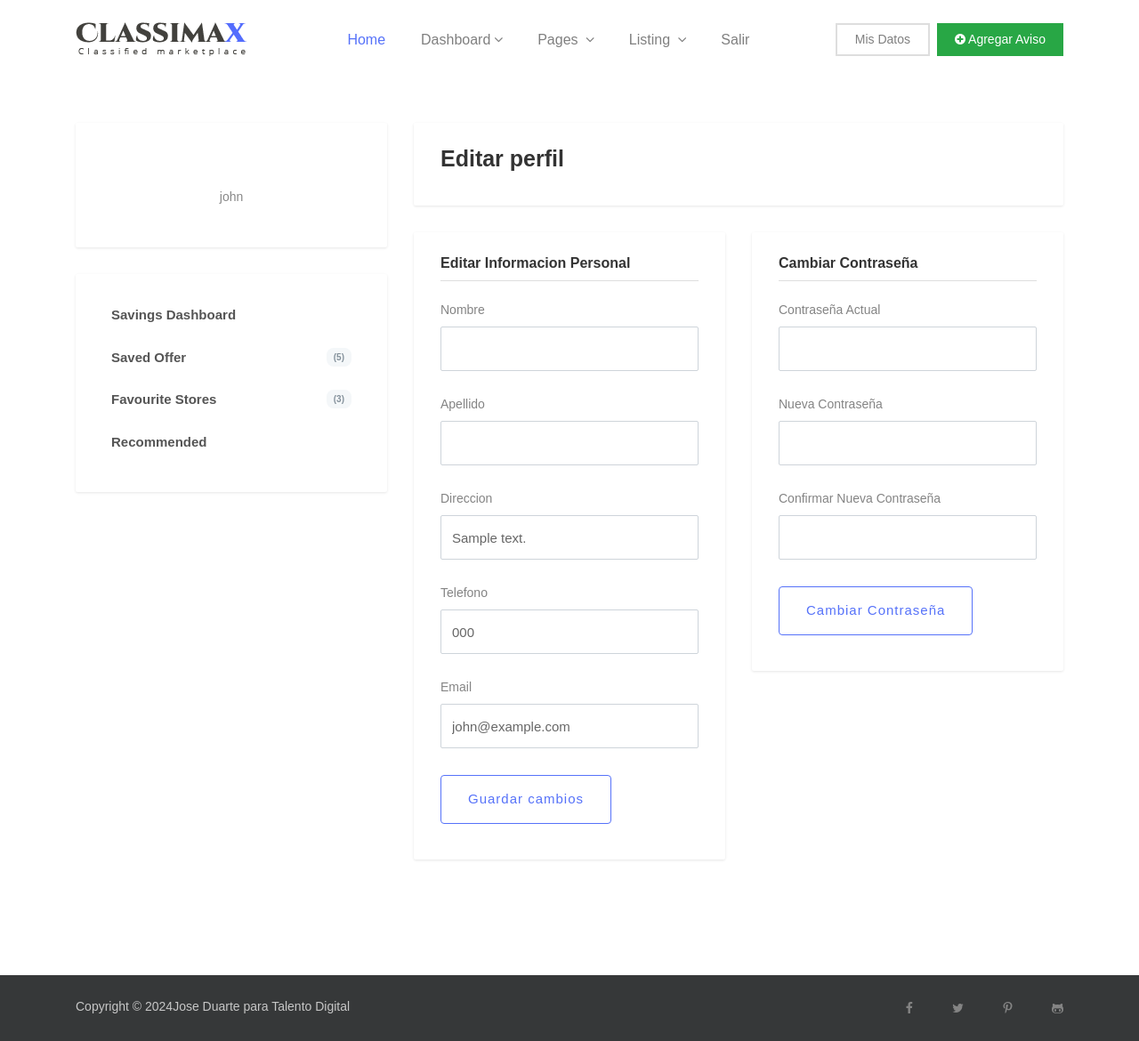
After one commit to saert3311/property_rental_django, a Django app: page /dashboard/editar/ in a window 1280 px wide. The commit adds this page. Shown: the whole page at 89% size. Run offline with Django 5.2, Linux system fonts and the light colour scheme; a user stored in the database is signed in; tables that the repository leaves empty hold one stand-in row (values such as "Sample post"); parts of the project's set-up code (start-up, migrations or seed data) failed here and were passed over; some libraries are stand-ins or nearby versions; some web fonts are replaced.

Commit message:
Dashboard y edicion de perfil

```diff
--- a/rental_django/templates/layouts/header.html
+++ b/rental_django/templates/layouts/header.html
@@ -1,10 +1,11 @@
+{% load static %}
 <header>
 	<div class="container">
 		<div class="row">
 			<div class="col-md-12">
 				<nav class="navbar navbar-expand-lg navbar-light navigation">
 					<a class="navbar-brand" href="index.html">
-						<img src="images/logo.png" alt="">
+						<img src="{% static 'images/logo.png' %}" alt="">
 					</a>
 					<button class="navbar-toggler" type="button" data-toggle="collapse" data-target="#navbarSupportedContent"
 					 aria-controls="navbarSupportedContent" aria-expanded="false" aria-label="Toggle navigation">
@@ -83,7 +84,7 @@
 						<ul class="navbar-nav ml-auto mt-10">
 							<li class="nav-item">
 							{% if request.user.is_authenticated %}
-								<a class="nav-link login-button" href="{% url 'users:logout' %}">Mis Datos</a>
+								<a class="nav-link login-button" href="{% url 'users:dashboard' %}">Mis Datos</a>
 							{% else %}
 								<a class="nav-link login-button" href="{% url 'users:login' %}">Iniciar Sesión</a>
 							{% endif %}
--- a/rental_django/templates/layouts/messages.html
+++ b/rental_django/templates/layouts/messages.html
@@ -1,5 +1,5 @@
 {% if messages %}
-<div class="fixed-top mt-3 mx-3">
+<div class="fixed-top mt-3 container">
     {% for message in messages %}
     <div class="alert alert-{{ message.tags }} alert-dismissible fade show" role="alert">
         {{ message }}
@@ -9,4 +9,9 @@
     </div>
     {% endfor %}
 </div>
+<script>
+    setTimeout(function() {
+        $(".alert").alert('close')
+    }, 5000);
+</script>
 {% endif %}
--- /dev/null
+++ b/rental_django/templates/profile.html
@@ -0,0 +1,97 @@
+{% extends 'layouts/base.html' %}
+{% load widget_tweaks %}
+{% block title %}{{pagetitle}}{% endblock %}
+{% block content %}
+<section class="user-profile section">
+	<div class="container">
+		<div class="row">
+			<div class="col-lg-4">
+				<div class="sidebar">
+					<!-- User Widget -->
+					<div class="widget user">
+						<h5 class="text-center">{{ request.user.get_full_name }}</h5>
+						<p class="text-center">{{ request.user.username }}</p>
+					</div>
+					<!-- Dashboard Links -->
+          <div class="widget user-dashboard-menu">
+            <ul>
+              <li><a href="index.html">Savings Dashboard</a></li>
+              <li><a href="index.html">Saved Offer <span>(5)</span></a></li>
+              <li><a href="index.html">Favourite Stores <span>(3)</span></a></li>
+              <li><a href="index.html">Recommended</a></li>
+            </ul>
+          </div>
+				</div>
+			</div>
+			<div class="col-lg-8">
+				<!-- Edit Profile Welcome Text -->
+				<div class="widget welcome-message">
+					<h2>Editar perfil</h2>
+				</div>
+				<!-- Edit Personal Info -->
+				<div class="row">
+					<div class="col-lg-6 col-md-6">
+						<div class="widget personal-info">
+							<h3 class="widget-header user">Editar Informacion Personal</h3>
+							<form method="post">
+								{% csrf_token %}
+								<!-- First Name -->
+								<div class="form-group">
+									<label for="first-name">Nombre</label>
+									{% render_field user_form.first_name class+="form-control" id="first-name" %}
+
+								</div>
+								<!-- Last Name -->
+								<div class="form-group">
+									<label for="last-name">Apellido</label>
+									{% render_field user_form.last_name class+="form-control" id="last-name" %}
+								</div>
+								<div class="form-group">
+									<label for="user-address">Direccion</label>
+									{% render_field user_form.address class+="form-control" id="user-address" %}
+								</div>
+								<div class="form-group">
+									<label for="user-phone">Telefono</label>
+									{% render_field user_form.phone class+="form-control" id="user-phone" %}
+								</div>
+								<div class="form-group">
+									<label for="user-email">Email</label>
+									{% render_field user_form.email class+="form-control" id="user-email" %}
+								</div>
+								<!-- Submit button -->
+								<button class="btn btn-transparent" name="update_profile">Guardar cambios</button>
+							</form>
+						</div>
+					</div>
+					<div class="col-lg-6 col-md-6">
+						<!-- Change Password -->
+					<div class="widget change-password">
+						<h3 class="widget-header user">Cambiar Contraseña</h3>
+						<form method="post">
+							{% csrf_token %}
+							<!-- Current Password -->
+							<div class="form-group">
+								<label for="current-password">Contraseña Actual</label>
+								<input type="password" class="form-control" id="current-password">
+							</div>
+							<!-- New Password -->
+							<div class="form-group">
+								<label for="new-password">Nueva Contraseña</label>
+								<input type="password" class="form-control" id="new-password">
+							</div>
+							<!-- Confirm New Password -->
+							<div class="form-group">
+								<label for="confirm-password">Confirmar Nueva Contraseña</label>
+								<input type="password" class="form-control" id="confirm-password">
+							</div>
+							<!-- Submit Button -->
+							<button class="btn btn-transparent">Cambiar Contraseña</button>
+						</form>
+					</div>
+					</div>
+				</div>
+			</div>
+		</div>
+	</div>
+</section>
+{% endblock %}
--- a/rental_django/users/forms.py
+++ b/rental_django/users/forms.py
@@ -1,5 +1,6 @@
 from django import forms
 from .models import UserData
+from django.contrib.auth.models import User
 
 class RegisterForm(forms.Form):
     f_name = forms.CharField(max_length=50)
@@ -28,3 +29,11 @@ class RegisterForm(forms.Form):
         if password != password_repeat:
             raise forms.ValidationError('Las contraseñas no coinciden.')
         return password
+
+class UserUpdateForm(forms.ModelForm):
+    address = forms.CharField(max_length=200)
+    phone = forms.CharField(max_length=12)
+
+    class Meta:
+        model = User
+        fields = ['email', 'address', 'phone', 'first_name', 'last_name']
--- a/rental_django/users/urls.py
+++ b/rental_django/users/urls.py
@@ -1,5 +1,5 @@
 from django.urls import path
-from .views import index_view, login_view, register_view, logout_view, dashboard_view
+from .views import index_view, login_view, register_view, logout_view, dashboard_view, edit_profile_view
 
 app_name = 'users'
 
@@ -8,5 +8,6 @@ urlpatterns = [
     path('entrar/', login_view, name='login'),
     path('registro/', register_view, name='register'),
     path('salir/', logout_view, name='logout'),
-    path('dashboard/', dashboard_view, name='dashboard')
+    path('dashboard/', dashboard_view, name='dashboard'),
+    path('dashboard/editar/', edit_profile_view, name='edit_profile')
 ]
--- a/rental_django/users/views.py
+++ b/rental_django/users/views.py
@@ -1,14 +1,14 @@
+from django.shortcuts import get_object_or_404
 from django.forms import ValidationError
 from django.http import JsonResponse
-from django.contrib.auth import login
 from django.contrib import messages
 from .models import Comuna, UserData
 from django.contrib.auth.models import User
 from django.views.generic import TemplateView
-from django.contrib.auth import authenticate, login, logout
-from django.contrib.auth.forms import AuthenticationForm
+from django.contrib.auth import authenticate, login, logout, update_session_auth_hash
+from django.contrib.auth.forms import AuthenticationForm, PasswordChangeForm
 from django.shortcuts import render, redirect
-from .forms import RegisterForm
+from .forms import RegisterForm, UserUpdateForm
 from django.contrib.auth.decorators import login_required
 # Create your views here.
 
@@ -81,4 +81,40 @@ def logout_view(request):
 
 @login_required
 def dashboard_view(request):
-    return render(request, 'dashboard.html', {'pagetitle':'Dashboard'})
+    extra_user_data = UserData.objects.get(user=request.user)
+    return render(request, 'dashboard.html', {'pagetitle':'Dashboard', 'extra_user_data':extra_user_data})
+
+
+@login_required
+def edit_profile_view(request):
+    extra_user_data = get_object_or_404(UserData, user=request.user)
+    if request.method == 'POST':
+        user_form = UserUpdateForm(request.POST, instance=request.user)
+        password_form = PasswordChangeForm(request.user, request.POST)
+        if 'update_profile' in request.POST and user_form.is_valid():
+            user_form.save()
+            data = user_form.cleaned_data
+            extra_user_data.address = data['address']
+            extra_user_data.phone = data['phone']
+            extra_user_data.save()
+            request.user = User.objects.get(id=request.user.id)
+            messages.success(request, 'Perfil actualizado exitosamente.')
+            return redirect('users:dashboard')
+        elif 'change_password' in request.POST and password_form.is_valid():
+            password_form.save()
+            update_session_auth_hash(request, password_form.user)  # Important!
+            messages.success(request, 'Contraseña actualizada exitosamente.')
+            return redirect('users:dashboard')
+    else:
+        user_form = UserUpdateForm(instance=request.user, initial={
+            'address': extra_user_data.address,
+            'phone': extra_user_data.phone,
+        })
+        password_form = PasswordChangeForm(request.user)
+
+    return render(request, 'profile.html', {
+        'pagetitle':'Perfil',
+        'user_form': user_form,
+        'password_form': password_form,
+        'extra_user_data': extra_user_data
+    })
--- a/requirements.txt
+++ b/requirements.txt
@@ -1,5 +1,9 @@
 asgiref==3.8.1
 Django==5.0.6
+django-widget-tweaks==1.5.0
+pillow==10.3.0
+psycopg2==2.9.9
+python-dotenv==1.0.1
 sqlparse==0.5.0
 typing_extensions==4.11.0
 tzdata==2024.1
```
Also changed, not shown: rental_django/templates/dashboard.html (+11 -41 lines).
